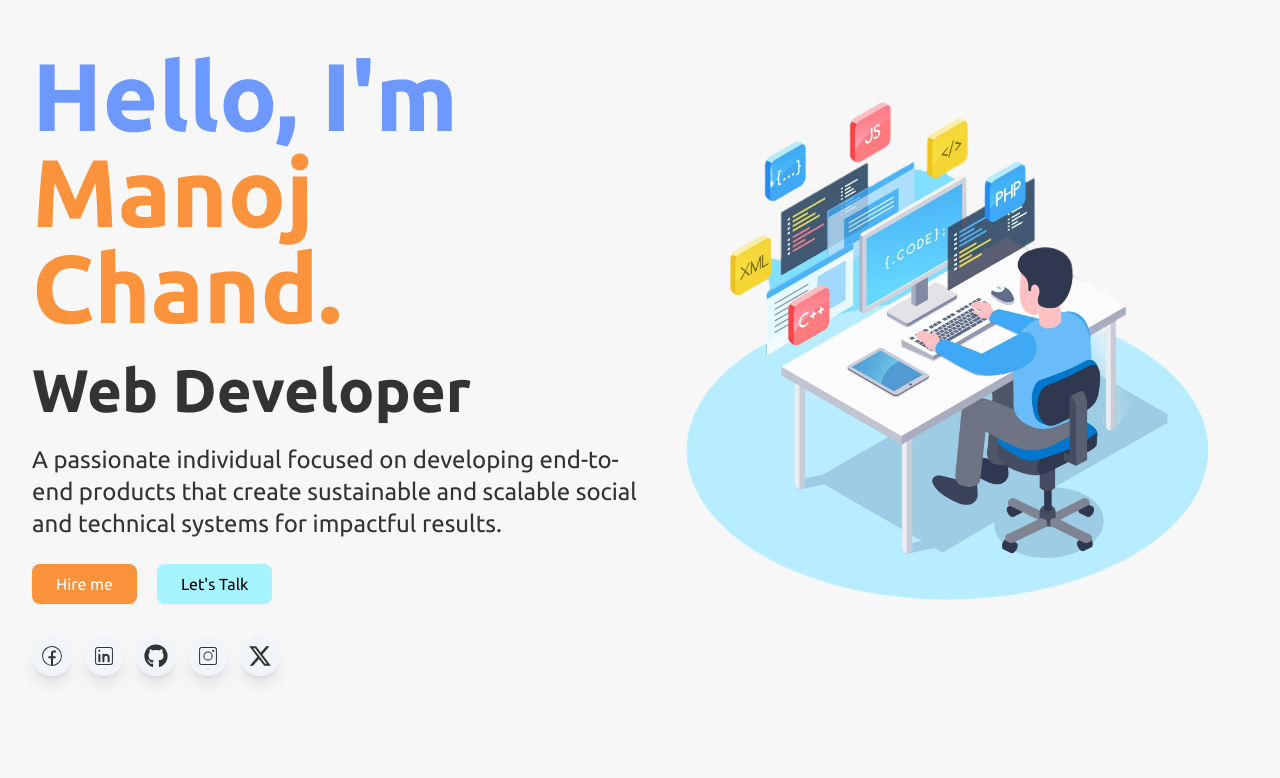
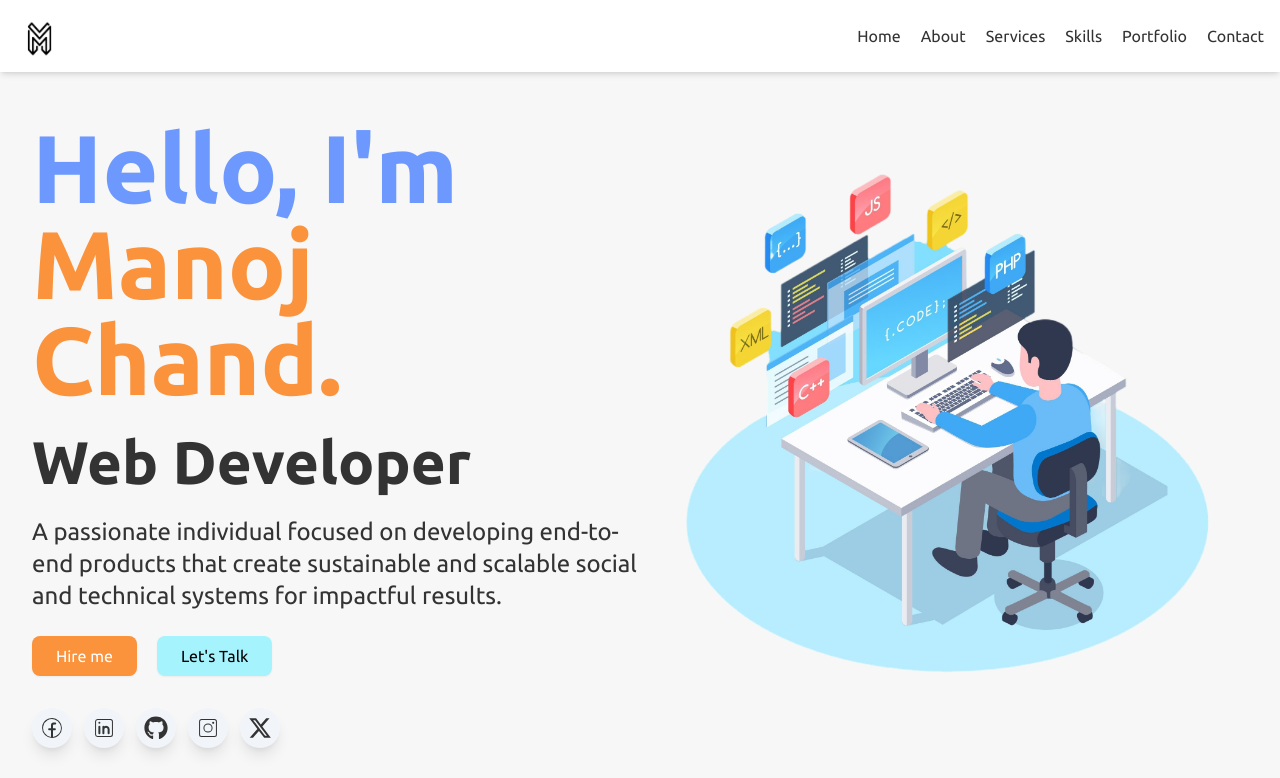
Before and after one commit to M13chand/personal_portfolio, a React (Vite) app: page / in a window 1280 px wide. Shown: the top 778 px of the page. Built offline with nearby package versions, Linux system fonts and the light colour scheme.

Commit message:
Header Code replaced code added

```diff
--- a/src/features/Header.jsx
+++ b/src/features/Header.jsx
@@ -1,63 +1,189 @@
-import React from "react";
-import SocialLinks from "./SocialLinks";
-import Button from "./Button";
-import { Link } from "react-scroll"; // Assuming you're using react-scroll
+import { useState } from "react";
+import { Link } from "react-scroll";
 
-const LandingPage = () => {
+const Header = () => {
+  const [isOpen, setIsOpen] = useState(false);
+
+  const toggleMenu = () => {
+    setIsOpen(!isOpen);
+  };
+
   return (
-    <div className="container mx-auto">
-      <div className="grid grid-cols-1 md:grid-cols-2 py-12">
-        <div>
-          <h1 className="text-4xl font-bold lg:text-8xl">
-            <span className="text-[#6D99FE]">Hello, I'm </span>
-            <span className="text-orange-400">Manoj Chand.</span>
-          </h1>
-          <h2 className="text-3xl font-bold py-6 lg:text-6xl">Web Developer</h2>
-          <p className="pb-6 text-xl md:text-2xl">
-            A passionate individual focused on developing end-to-end products
-            that create sustainable and scalable social and technical systems
-            for impactful results.
-          </p>
-          <div className="flex space-x-5">
-            {/* Download CV */}
-            <a
-              href="/path/to/your/resume.pdf" // Replace with the correct path
-              download="Manoj_Chand_Resume.pdf">
-              <Button
-                text="Hire me"
-                backgroundColor="bg-orange-400"
-                color="text-white"
-                hover="bg-orange-500"
-              />
-            </a>
+    <header className="py-3 shadow-md flex items-center justify-between bg-white sticky top-0 z-50">
+      <img className="w-12 h-12 ml-4" src="/src/assets/logo.png" alt="logo" />
 
-            {/* Scroll to contact section */}
-            <Link
-              to="contact" // The ID of the contact section
-              smooth={true}
-              duration={500}
-              className="cursor-pointer">
-              <Button
-                text="Let's Talk"
-                backgroundColor="bg-cyan-200"
-                color="text-black"
-                hover="bg-cyan-300"
-              />
-            </Link>
-          </div>
-          <SocialLinks />
-        </div>
+      {/* Hamburger menu button visible only on small screens */}
+      <button
+        onClick={toggleMenu}
+        className="text-2xl focus:outline-none mr-3 sm:hidden">
+        {isOpen ? (
+          <svg
+            className="w-6 h-6"
+            fill="none"
+            stroke="currentColor"
+            viewBox="0 0 24 24"
+            xmlns="http://www.w3.org/2000/svg">
+            <path
+              strokeLinecap="round"
+              strokeLinejoin="round"
+              strokeWidth="2"
+              d="M6 18L18 6M6 6l12 12"></path>
+          </svg>
+        ) : (
+          <svg
+            className="w-6 h-6"
+            fill="none"
+            stroke="currentColor"
+            viewBox="0 0 24 24"
+            xmlns="http://www.w3.org/2000/svg">
+            <path
+              strokeLinecap="round"
+              strokeLinejoin="round"
+              strokeWidth="2"
+              d="M4 6h16M4 12h16M4 18h16"></path>
+          </svg>
+        )}
+      </button>
 
-        <div className="sm:pt-12">
-          <img
-            className="w-full cover"
-            src="/src/assets/landingimage.png"
-            alt="Landing Image"
-          />
-        </div>
-      </div>
-    </div>
+      {/* Navigation links visible on larger screens, hidden on small screens */}
+      <nav className="hidden sm:flex space-x-5 pr-4">
+        <Link
+          to="home"
+          spy={true}
+          smooth={true}
+          offset={-70}
+          duration={500}
+          className="cursor-pointer hover:text-orange-500 transition-colors duration-300">
+          Home
+        </Link>
+        <Link
+          to="about"
+          spy={true}
+          smooth={true}
+          offset={-70}
+          duration={500}
+          className="cursor-pointer hover:text-orange-500 transition-colors duration-300">
+          About
+        </Link>
+        <Link
+          to="services"
+          spy={true}
+          smooth={true}
+          offset={-70}
+          duration={500}
+          className="cursor-pointer hover:text-orange-500 transition-colors duration-300">
+          Services
+        </Link>
+        <Link
+          to="skills"
+          spy={true}
+          smooth={true}
+          offset={-70}
+          duration={500}
+          className="cursor-pointer hover:text-orange-500 transition-colors duration-300">
+          Skills
+        </Link>
+        <Link
+          to="portfolio"
+          spy={true}
+          smooth={true}
+          offset={-70}
+          duration={500}
+          className="cursor-pointer hover:text-orange-500 transition-colors duration-300">
+          Portfolio
+        </Link>
+        <Link
+          to="contact"
+          spy={true}
+          smooth={true}
+          offset={-70}
+          duration={500}
+          className="cursor-pointer hover:text-orange-500 transition-colors duration-300">
+          Contact
+        </Link>
+      </nav>
+
+      {/* Mobile menu visible only when toggled open */}
+      {isOpen && (
+        <nav className="absolute top-16 left-0 w-screen bg-white shadow-md lg:hidden z-50">
+          <ul className="p-4 space-y-4 bg-gray-800 text-white">
+            <li>
+              <Link
+                to="home"
+                onClick={toggleMenu}
+                spy={true}
+                smooth={true}
+                offset={-70}
+                duration={500}
+                className="cursor-pointer hover:text-orange-500 transition-colors duration-300">
+                Home
+              </Link>
+            </li>
+            <li>
+              <Link
+                to="about"
+                onClick={toggleMenu}
+                spy={true}
+                smooth={true}
+                offset={-70}
+                duration={500}
+                className="cursor-pointer hover:text-orange-500 transition-colors duration-300">
+                About
+              </Link>
+            </li>
+            <li>
+              <Link
+                to="services"
+                onClick={toggleMenu}
+                spy={true}
+                smooth={true}
+                offset={-70}
+                duration={500}
+                className="cursor-pointer hover:text-orange-500 transition-colors duration-300">
+                Services
+              </Link>
+            </li>
+            <li>
+              <Link
+                to="skills"
+                onClick={toggleMenu}
+                spy={true}
+                smooth={true}
+                offset={-70}
+                duration={500}
+                className="cursor-pointer hover:text-orange-500 transition-colors duration-300">
+                Skills
+              </Link>
+            </li>
+            <li>
+              <Link
+                to="portfolio"
+                onClick={toggleMenu}
+                spy={true}
+                smooth={true}
+                offset={-70}
+                duration={500}
+                className="cursor-pointer hover:text-orange-500 transition-colors duration-300">
+                Portfolio
+              </Link>
+            </li>
+            <li>
+              <Link
+                to="contact"
+                onClick={toggleMenu}
+                spy={true}
+                smooth={true}
+                offset={-70}
+                duration={500}
+                className="cursor-pointer hover:text-orange-500 transition-colors duration-300">
+                Contact
+              </Link>
+            </li>
+          </ul>
+        </nav>
+      )}
+    </header>
   );
 };
 
-export default LandingPage;
+export default Header;
```
